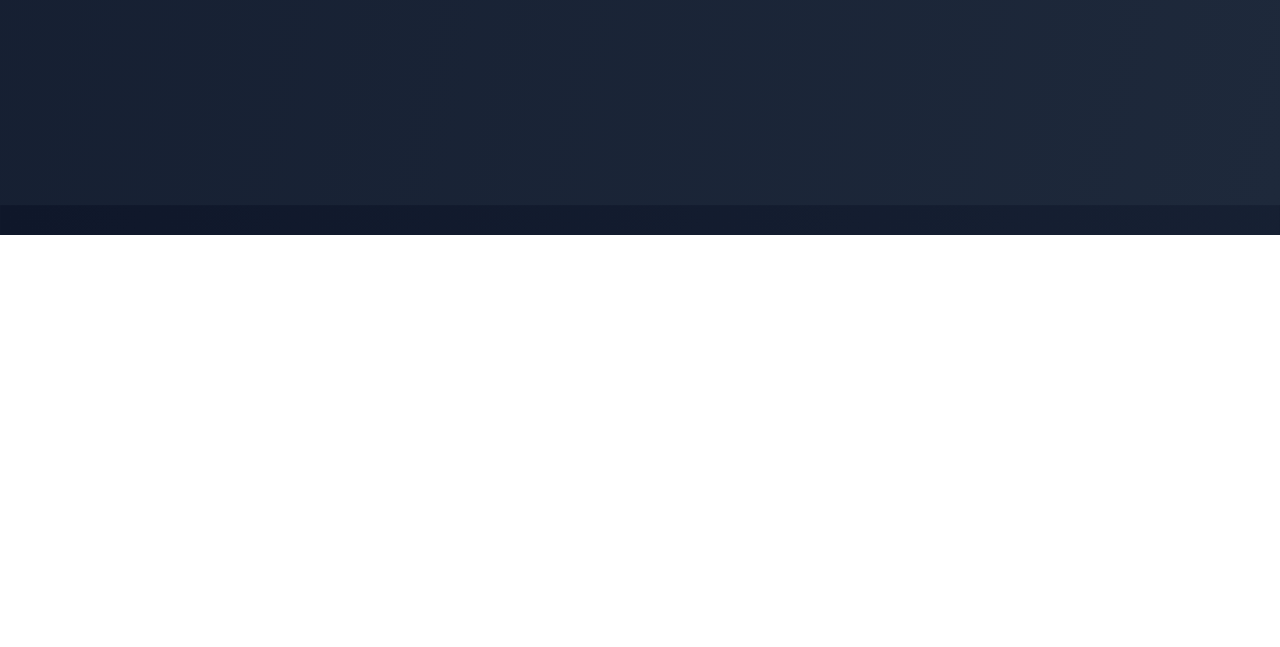
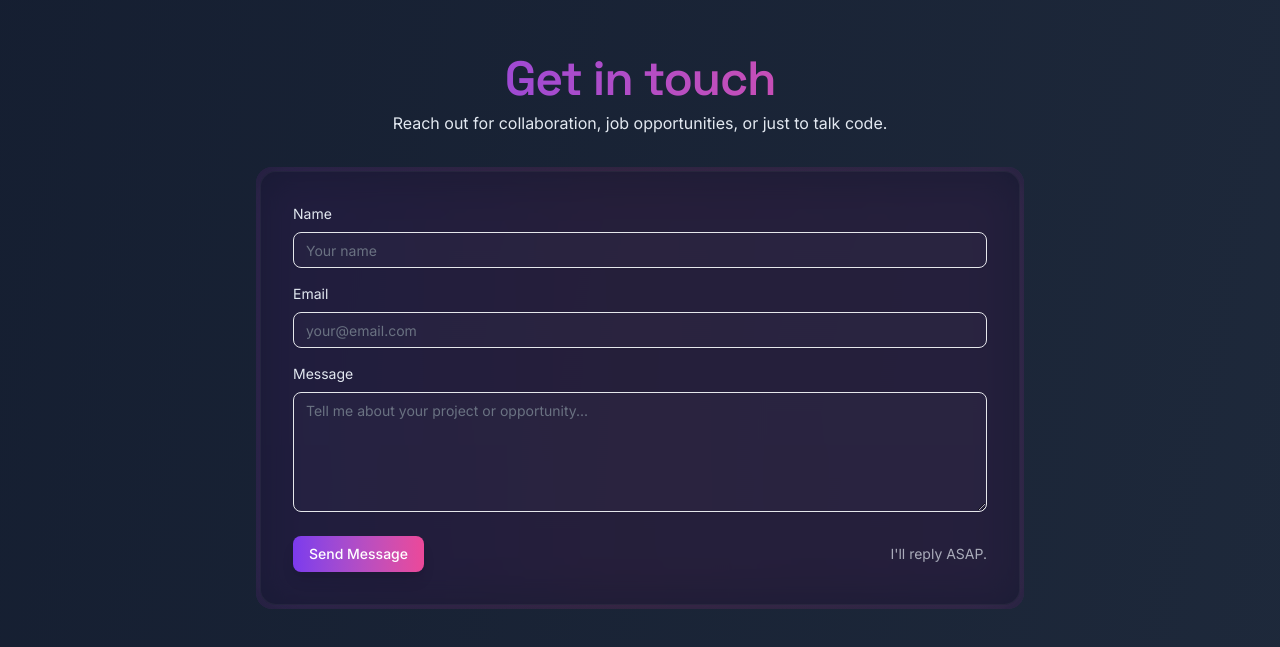
Before and after one commit to shahadatrifat/my-portfolio, a Next.js app: page / in a window 1280 px wide. Shown: the part 6160-6807 px from the top of the page. Built offline with nearby package versions, Linux system fonts and the light colour scheme.

Commit message:
Update contact section text for improved clarity and consistency

```diff
--- a/src/components/Contact.tsx
+++ b/src/components/Contact.tsx
@@ -88,7 +88,7 @@ export default function Contact() {
           className="contact-title text-3xl sm:text-4xl md:text-5xl font-heading font-semibold mb-2
             bg-gradient-to-r from-[#7c3aed] to-[#ec4899] bg-clip-text text-transparent text-center"
         >
-          Let's Connect
+          Get in touch
         </h2>
 
         <p className="text-[var(--color-midnight-200)] mb-8 text-center">
@@ -173,7 +173,7 @@ export default function Contact() {
                     </div>
 
                     <div className="text-sm text-[var(--color-midnight-200)]">
-                      <span className="opacity-70">I'll reply ASAP.</span>
+                      <span className="opacity-70">{`I'll reply ASAP.`}</span>
                     </div>
                   </div>
                 </div>
@@ -190,7 +190,7 @@ export default function Contact() {
                 </div>
                 <h3 className="text-xl font-semibold text-white">Message sent</h3>
                 <p className="text-[var(--color-midnight-200)] text-center">
-                  Thanks — I’ll get back to you soon. If it's urgent, email me directly at{" "}
+                  {`Thanks — I’ll get back to you soon. If it's urgent, email me directly at`}{" "}
                   <a
                     href="mailto:contact.shahadat.rifat@gmail.com"
                     className="text-white underline"
```
